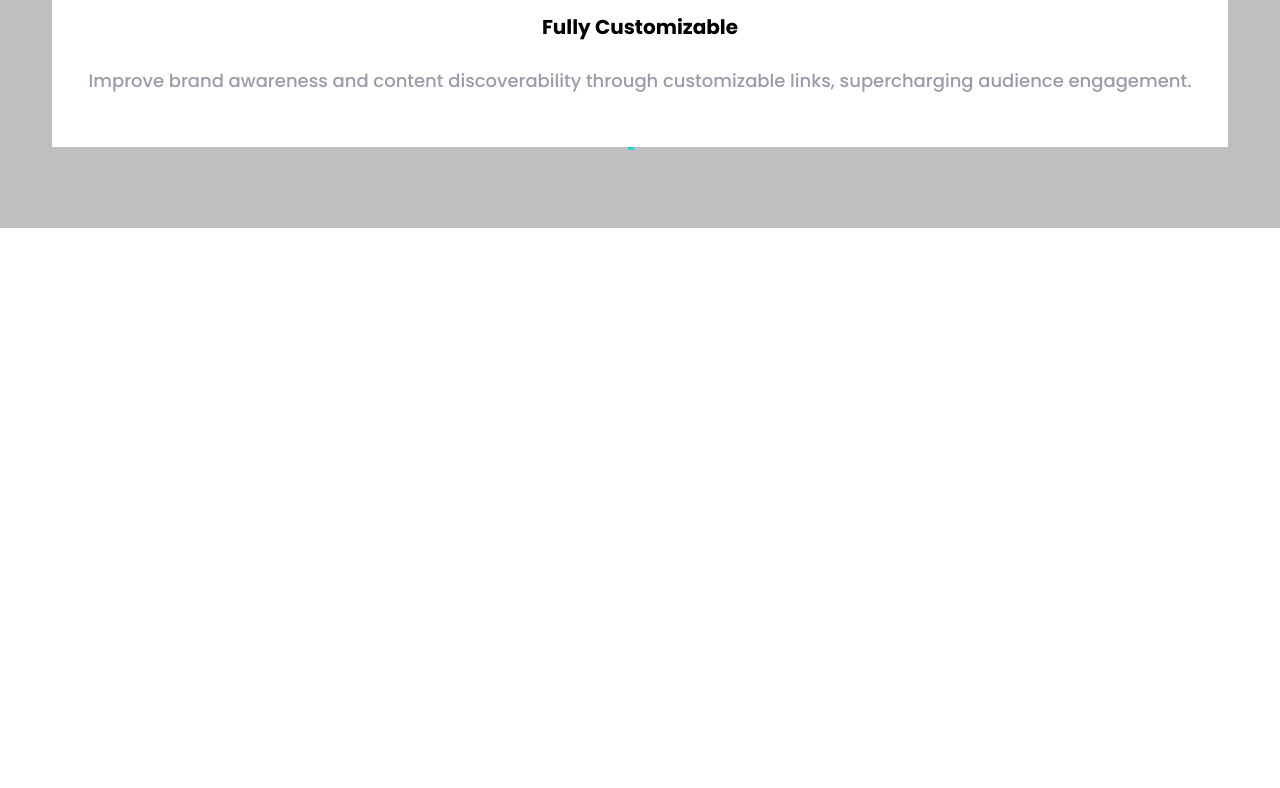
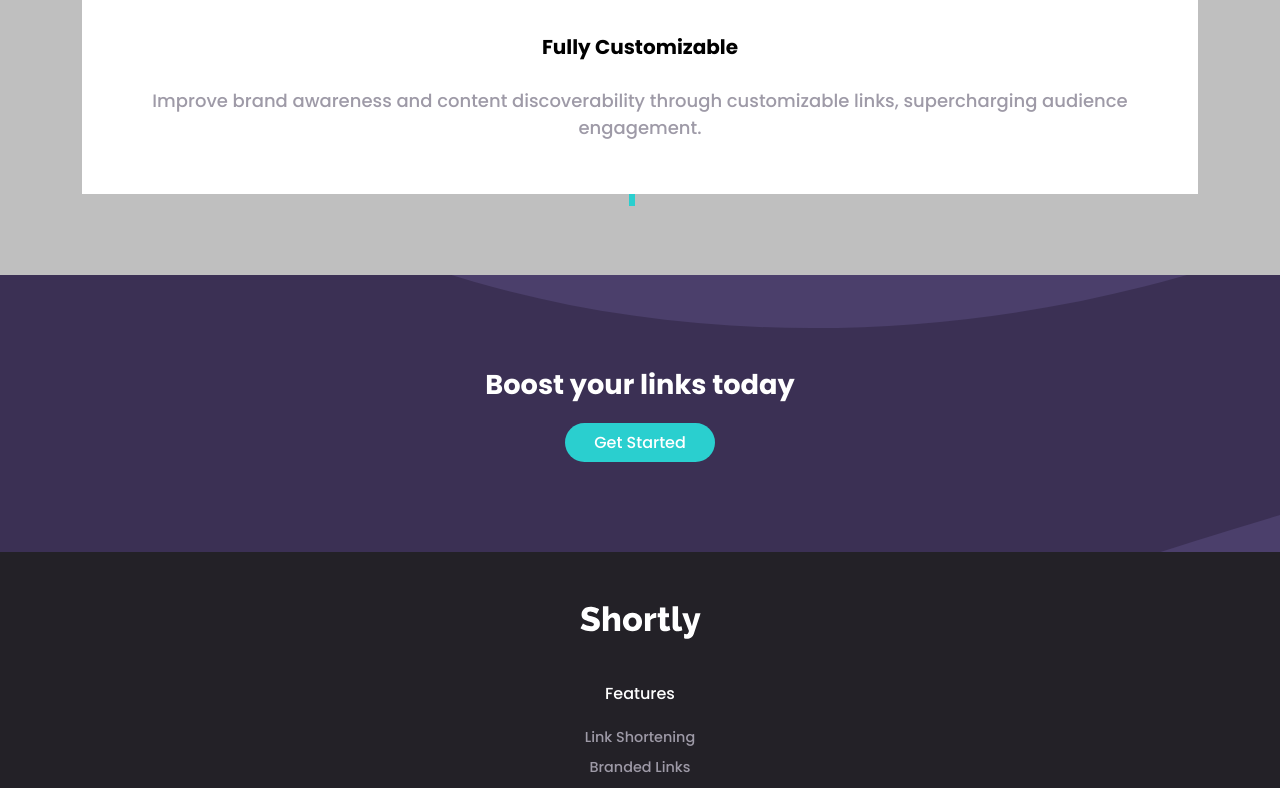
Before and after one commit to tadepoju95/react-shortly, a React (Create React App) app: page / in a window 1280 px wide. Shown: the part 2000-2788 px from the top of the page. Before the commit the page ends 2228 px from the top, so only its background shows below. Built offline with nearby package versions, Linux system fonts and the light colour scheme.

Commit message:
Added and Modified files in project folder.

```diff
--- a/src/components/Home.js
+++ b/src/components/Home.js
@@ -2,6 +2,8 @@ import React from 'react';
 import Header from './Header';
 import FirstSection from './sections/FirstSection';
 import SecondSection from './sections/SecondSection';
+import ThirdSection from './sections/ThirdSection';
+import FourthSection from './sections/FourthSection';
 
 const Home = () => {
 	return (
@@ -9,6 +11,8 @@ const Home = () => {
 			<Header />
 			<FirstSection />
 			<SecondSection />
+			<ThirdSection />
+			<FourthSection />
 		</div>
 	)
 }
--- a/src/components/main.css
+++ b/src/components/main.css
@@ -6,15 +6,19 @@ body {
 	font-family: 'Poppins', sans-serif;
 	font-size: 1.125rem;
 	color: black;
+	margin: 0;
 }
 
 .container {
-	max-width: 1200px;
 	margin: 0 auto;
 }
 
 img {
 	max-width: 150%;
+}
+
+.navbar {
+	padding: 1em 0;
 }
 
 .nav_nav {
@@ -171,7 +175,7 @@ p {
 
 .vertical-line {
 	border-left: 6px solid hsl(180, 66%, 49%);
-	padding-top: 40em;
+	padding-top: 42em;
 	position: absolute;
   left: 49%;
   top: 0px;
@@ -187,7 +191,7 @@ p {
 	margin-top: 1.50em;
 }
 
-.second_section-header-text h2{
+.second_section-header-text h2 {
 	font-weight: 700;
 }
 
@@ -195,3 +199,57 @@ p {
 	margin-top: 1em;
 	font-weight: 700;
 }
+
+.third_section {
+	background-color: hsl(257, 27%, 26%);
+	padding: 5em 0;
+}
+
+.third_section h2 {
+	font-size: 1.7rem;
+	font-weight: 700;
+}
+
+.third_section_text_button {
+	margin-top: .20em;
+}
+
+.fourth_section {
+	background-color: hsl(260, 8%, 14%);
+	padding-bottom: 4em;
+}
+
+.fourth_section ul {
+	margin: 0;
+	padding: 0;
+	list-style: none;
+}
+
+.fourth_section h6 {
+	color: white;
+	margin-bottom: 1.5em;
+}
+
+.fourth_section li {
+	font-size: .90rem;
+	margin-bottom: .55em;
+	color: hsl(257, 7%, 63%);
+}
+
+.shortly-logo {
+	filter: brightness(0) invert(1);
+	margin-top: 3em;
+}
+
+.features-list {
+	margin-top: 2.5em;
+	margin-bottom: 2.5em;
+}
+
+.text-list {
+	margin-bottom: 2.5em;
+}
+
+.icon-list {
+	margin-right: 1em;
+}
--- a/src/components/sections/FirstSection.js
+++ b/src/components/sections/FirstSection.js
@@ -3,18 +3,22 @@ import React, {useState} from 'react';
 
 const FirstSection = () => {
   const [onHover, setOnHover] = useState('');
+  const [hover, setHover] = useState('');
 
 
   const styles = {
-    opacity: onHover
+    opacity: onHover,
+    color: hover
   };
 
   const onButtonHover = () => {
     setOnHover('0.6');
+    setHover('white')
   };
 
   const noHover = () => {
     setOnHover('');
+    setHover('');
   };
 
 return (
--- a/src/components/sections/Form.js
+++ b/src/components/sections/Form.js
@@ -26,7 +26,7 @@ class Form extends React.Component {
 	render() {
 		return (
 			<div className="form">
-				<div className="form-input" style={{backgroundImage: 'url("/images/bg-shorten-mobile.svg")', backgroundRepeat: 'no-repeat',   backgroundSize: 'cover'}}>
+				<div className="form-input" style={{backgroundImage: 'url("/images/bg-shorten-mobile.svg")', backgroundRepeat: 'no-repeat',   backgroundSize: 'cover', backgroundPosition: 'center'}}>
 					{this.renderForm()}
 				</div>
 			</div>
--- /dev/null
+++ b/src/components/sections/FourthSection.js
@@ -0,0 +1,45 @@
+import React, { useState } from 'react';
+
+
+const FourthSection = () => {
+	return (
+		<section className="fourth_section text-center">
+			<div className="container fourth_section_container">
+		  		<img src="/images/logo.svg" alt="Shortly logo" className="shortly-logo" />
+		  		<div className="features-list">
+		  			<h6>Features</h6>
+		  			<ul>
+			  			<li>Link Shortening</li>
+			  			<li>Branded Links</li>
+			  			<li>Analytics</li>
+		  			</ul>
+		  		</div>
+		  		<div className="text-list">
+		  			<h6>Resources</h6>
+		  			<ul>
+			  			<li>Blog</li>
+			  			<li>Developers</li>
+			  			<li>Support</li>
+		  			</ul>
+		  		</div>
+		  		<div className="text-list">
+		  			<h6>Company</h6>
+		  			<ul>
+			  			<li>About</li>
+			  			<li>Our Team</li>
+			  			<li>Careers</li>
+			  			<li>Contact</li>
+		  			</ul>
+		  		</div>
+		  		<div>
+		  			<img src="/images/icon-facebook.svg" alt="facebook icon" className="icon-list"/>
+		  			<img src="/images/icon-twitter.svg" alt="twitter icon" className="icon-list"/>
+		  			<img src="/images/icon-pinterest.svg" alt="pinterest icon" className="icon-list"/>
+		  			<img src="/images/icon-instagram.svg" alt="instagram icon" className="icon-list"/>
+		  		</div>
+			</div>
+		</section>
+	)
+}
+
+export default FourthSection;
--- /dev/null
+++ b/src/components/sections/ThirdSection.js
@@ -0,0 +1,42 @@
+import React, {useState} from 'react';
+
+
+const ThirdSection = () => {
+
+const [onHover, setOnHover] = useState('');
+const [hover, setHover] = useState('');
+
+const styles = {
+	opacity: onHover,
+	color: hover
+};
+
+const onButtonHover = () => {
+	setOnHover('0.6');
+	setHover('white');
+};
+
+const noHover = () => {
+	setOnHover('');
+	setHover('');
+};
+
+return (
+	<section className="third_section text-center" style={{backgroundImage: 'url("/images/bg-boost-mobile.svg")', backgroundRepeat: 'no-repeat',   backgroundSize: 'cover', backgroundPosition: 'center'}}>
+		<div className="container">
+			<div className="third_section_text_button">
+          		<h2 className="text-white">Boost your links today</h2>
+			    <button
+			        className="btn get-started-btn rounded-pill"
+			        data-bs-toggle="modal"
+			        data-bs-target="#enroll" style={styles} onMouseEnter={onButtonHover} onMouseLeave={noHover}>
+			            Get Started
+			    </button>
+        	</div>
+		</div>
+	</section>
+)
+
+}
+
+export default ThirdSection;
```
